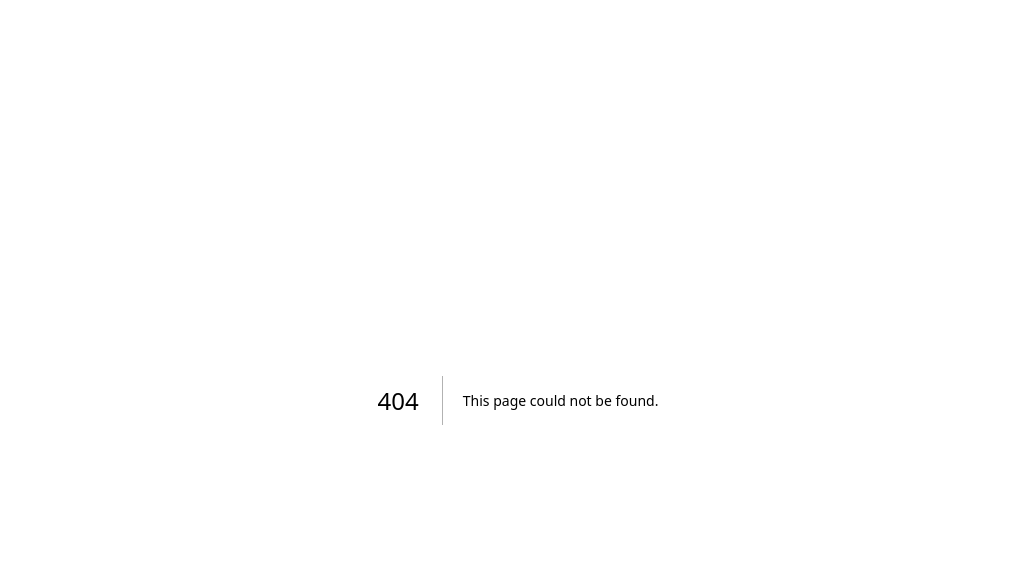
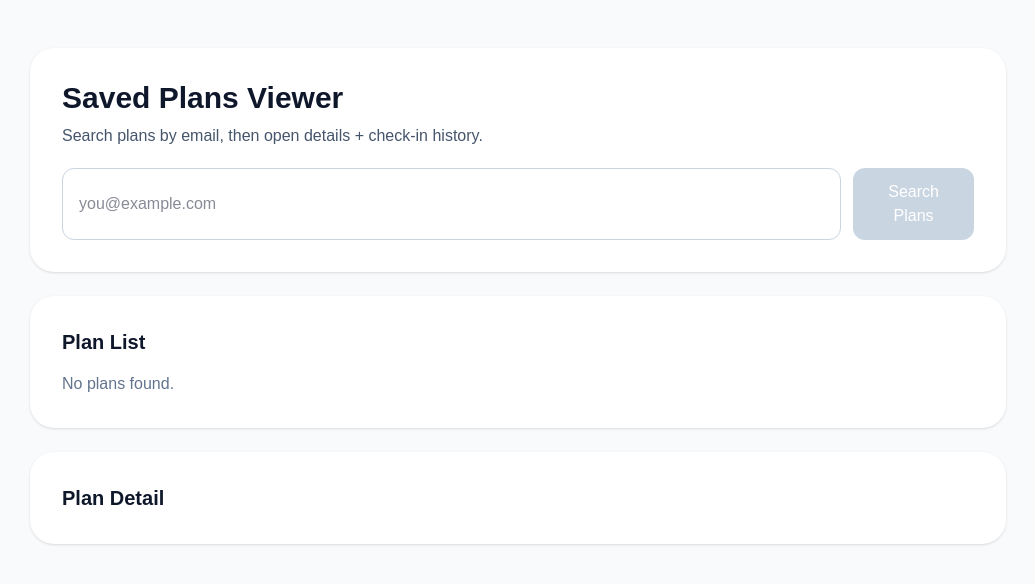
Before and after one commit to ckethan0429/english-strategy-engine, a Next.js app: page /plans in a window 1280 px wide. Before the commit this address had no page. Shown: the top 584 px of the page, without its empty margins (122-1157 px from the left). Built offline with nearby package versions, Linux system fonts and the light colour scheme.

Commit message:
feat(v1.1): add UI page to browse plans by email and view plan/checkin details

```diff
--- a/src/app/page.tsx
+++ b/src/app/page.tsx
@@ -159,6 +159,9 @@ export default function Home() {
               >
                 5) Go to Weekly Check-in Page
               </a>
+              <a href="/plans" className="rounded-xl bg-white border border-slate-300 px-5 py-3 font-medium text-slate-700 text-center">
+                View Saved Plans
+              </a>
             </div>
 
             {planId && <p className="mt-3 text-sm text-emerald-700">Plan saved. plan_id: {planId}</p>}
--- /dev/null
+++ b/src/app/plans/page.tsx
@@ -0,0 +1,172 @@
+"use client";
+
+import { useState } from "react";
+
+type PlanRow = {
+  id: number;
+  created_at: string;
+  strategy_text: string;
+  target_type: string;
+  duration: string;
+  email: string;
+  timezone: string;
+  checkin_count: number;
+};
+
+type PlanDetail = {
+  ok: boolean;
+  plan?: {
+    id: number;
+    strategy_text: string;
+    weekly_structure: {
+      weekPlans: string[];
+      dailyActionUnits: string[];
+      successCriteria: string[];
+      riskFactors: string[];
+    };
+    created_at: string;
+    target_type: string;
+    duration: string;
+    email: string;
+    timezone: string;
+  };
+  checkins?: Array<{
+    id: number;
+    week_number: number;
+    status: string;
+    reason: string;
+    energy: string;
+    adjust_need: string;
+    adjustment_note: string;
+    created_at: string;
+  }>;
+  error?: string;
+};
+
+export default function PlansPage() {
+  const [email, setEmail] = useState("");
+  const [plans, setPlans] = useState<PlanRow[]>([]);
+  const [loading, setLoading] = useState(false);
+  const [error, setError] = useState("");
+
+  const [detail, setDetail] = useState<PlanDetail | null>(null);
+  const [detailLoading, setDetailLoading] = useState(false);
+
+  const onSearch = async () => {
+    setError("");
+    setLoading(true);
+    setDetail(null);
+
+    try {
+      const res = await fetch(`/api/plans?email=${encodeURIComponent(email)}`);
+      const data = (await res.json()) as { ok: boolean; plans?: PlanRow[]; error?: string };
+      if (!res.ok || !data.ok) throw new Error(data.error ?? "Failed to load plans");
+      setPlans(data.plans ?? []);
+    } catch (e) {
+      setError(e instanceof Error ? e.message : "Unknown error");
+      setPlans([]);
+    } finally {
+      setLoading(false);
+    }
+  };
+
+  const onLoadDetail = async (id: number) => {
+    setDetailLoading(true);
+    setDetail(null);
+    try {
+      const res = await fetch(`/api/plans/${id}`);
+      const data = (await res.json()) as PlanDetail;
+      if (!res.ok || !data.ok) throw new Error(data.error ?? "Failed to load detail");
+      setDetail(data);
+    } catch (e) {
+      setDetail({ ok: false, error: e instanceof Error ? e.message : "Unknown error" });
+    } finally {
+      setDetailLoading(false);
+    }
+  };
+
+  return (
+    <main className="min-h-screen bg-slate-50 text-slate-900">
+      <div className="mx-auto max-w-5xl px-6 py-12">
+        <section className="rounded-3xl bg-white p-8 shadow-sm">
+          <h1 className="text-3xl font-bold">Saved Plans Viewer</h1>
+          <p className="mt-2 text-slate-600">Search plans by email, then open details + check-in history.</p>
+
+          <div className="mt-5 flex flex-col gap-3 sm:flex-row">
+            <input
+              type="email"
+              value={email}
+              onChange={(e) => setEmail(e.target.value)}
+              placeholder="you@example.com"
+              className="w-full rounded-xl border border-slate-300 px-4 py-3"
+            />
+            <button
+              onClick={onSearch}
+              disabled={!email || loading}
+              className="rounded-xl bg-blue-600 px-5 py-3 font-medium text-white disabled:bg-slate-300"
+            >
+              {loading ? "Loading..." : "Search Plans"}
+            </button>
+          </div>
+          {error && <p className="mt-3 text-sm text-red-600">{error}</p>}
+        </section>
+
+        <section className="mt-6 rounded-3xl bg-white p-8 shadow-sm">
+          <h2 className="text-xl font-semibold">Plan List</h2>
+          <div className="mt-4 space-y-3">
+            {plans.map((plan) => (
+              <div key={plan.id} className="rounded-xl border border-slate-200 p-4">
+                <p className="font-medium">Plan #{plan.id}</p>
+                <p className="text-sm text-slate-600">{plan.target_type} · {plan.duration} · check-ins: {plan.checkin_count}</p>
+                <p className="mt-1 text-sm text-slate-500">{new Date(plan.created_at).toLocaleString()}</p>
+                <button
+                  onClick={() => onLoadDetail(plan.id)}
+                  className="mt-3 rounded-lg bg-slate-900 px-3 py-2 text-sm font-medium text-white"
+                >
+                  View Detail
+                </button>
+              </div>
+            ))}
+            {!loading && plans.length === 0 && <p className="text-slate-500">No plans found.</p>}
+          </div>
+        </section>
+
+        <section className="mt-6 rounded-3xl bg-white p-8 shadow-sm">
+          <h2 className="text-xl font-semibold">Plan Detail</h2>
+          {detailLoading && <p className="mt-3 text-slate-500">Loading detail...</p>}
+          {!detailLoading && detail?.error && <p className="mt-3 text-red-600">{detail.error}</p>}
+
+          {!detailLoading && detail?.plan && (
+            <div className="mt-4 space-y-4">
+              <div className="rounded-xl bg-slate-50 p-4">
+                <p><strong>ID:</strong> {detail.plan.id}</p>
+                <p><strong>Email:</strong> {detail.plan.email}</p>
+                <p><strong>Strategy:</strong> {detail.plan.strategy_text}</p>
+              </div>
+
+              <div className="rounded-xl bg-slate-50 p-4">
+                <p className="font-medium">Week Plans</p>
+                <ul className="mt-2 list-disc pl-5 text-slate-700">
+                  {detail.plan.weekly_structure.weekPlans?.map((w) => <li key={w}>{w}</li>)}
+                </ul>
+              </div>
+
+              <div className="rounded-xl bg-slate-50 p-4">
+                <p className="font-medium">Check-ins</p>
+                <ul className="mt-2 space-y-2 text-sm text-slate-700">
+                  {(detail.checkins ?? []).map((c) => (
+                    <li key={c.id} className="rounded-lg border border-slate-200 p-3">
+                      Week {c.week_number} · {c.status} · {c.reason} · energy {c.energy}
+                      <p className="mt-1 text-slate-600">Adjustment: {c.adjustment_note}</p>
+                    </li>
+                  ))}
+                  {(detail.checkins ?? []).length === 0 && <li>No check-ins yet.</li>}
+                </ul>
+              </div>
+            </div>
+          )}
+        </section>
+      </div>
+    </main>
+  );
+}
```
